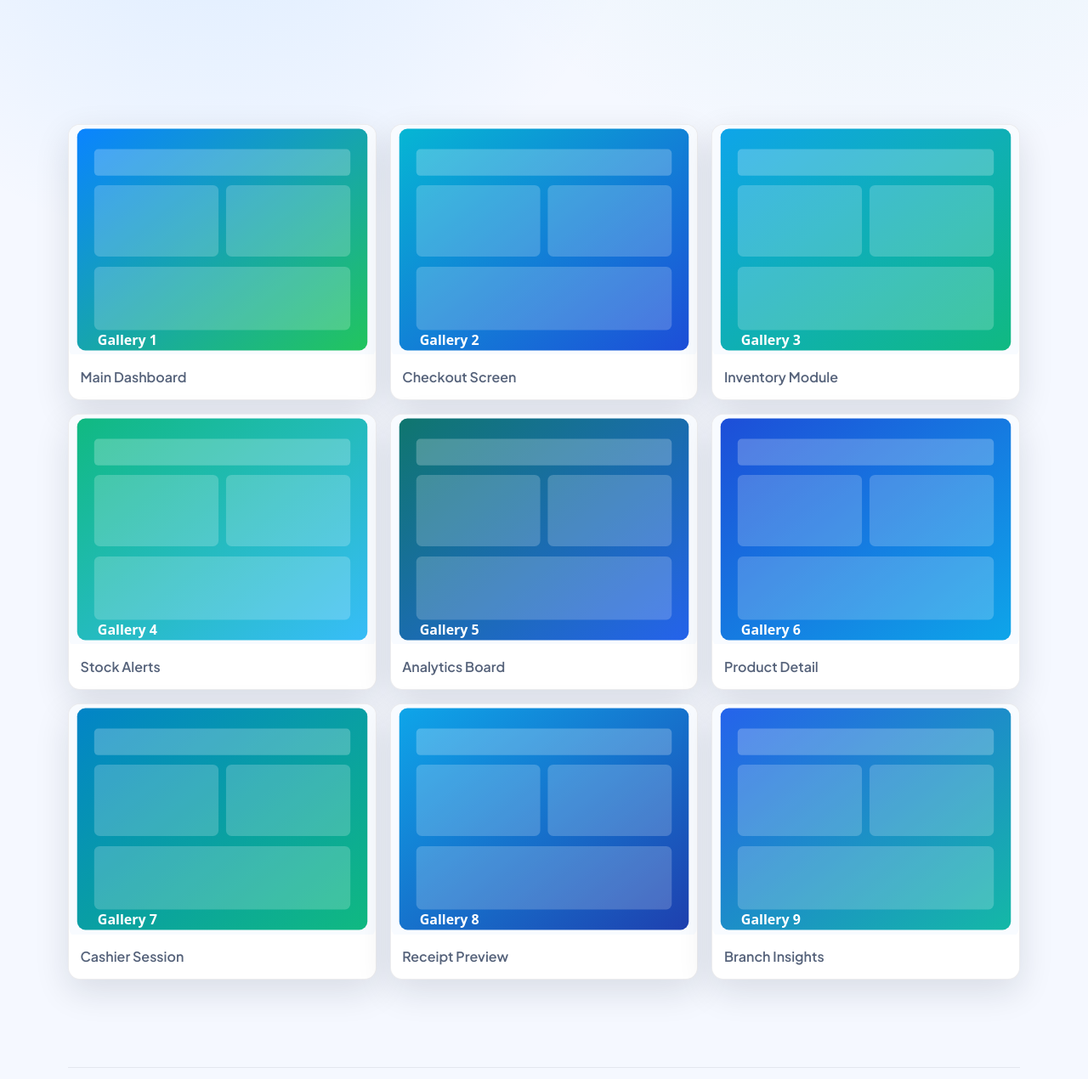
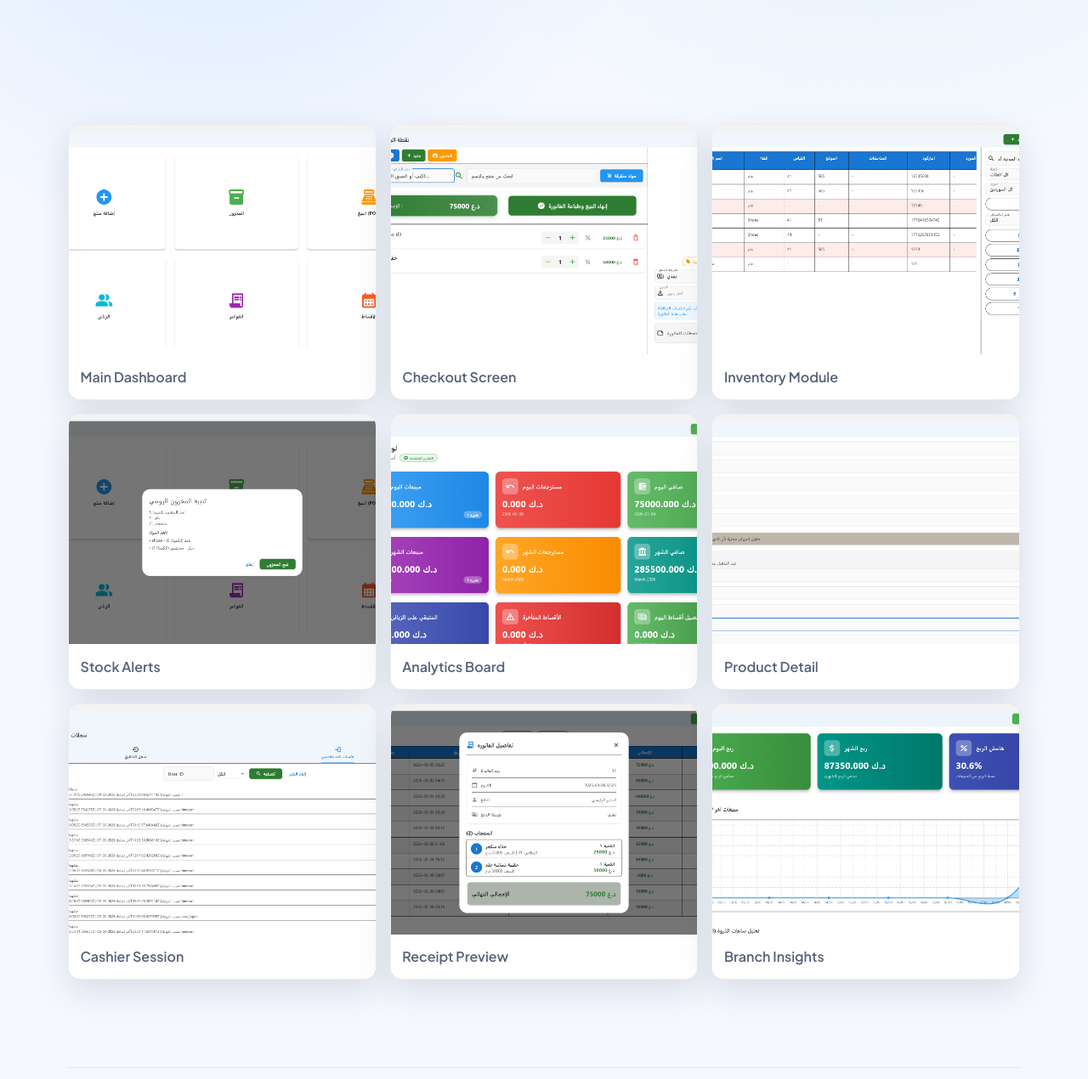
Before and after one commit to AliAdel199/portfolio, a plain HTML site: page gallery.html in a window 1280 px wide. Shown: the part 398-1668 px from the top of the page at 85% size. Drawn offline with Linux system fonts and the light colour scheme.

Commit message:
تحديث معرض الصور

```diff
--- a/gallery.html
+++ b/gallery.html
@@ -45,39 +45,39 @@
       <div class="container">
         <div class="gallery-grid">
           <figure class="gallery-item reveal">
-            <img src="images/gallery-1.svg" data-full="images/gallery-1.svg" alt="Dashboard view" loading="lazy" />
+            <img src="images/gallery-1.png" data-full="images/gallery-1.png" alt="Dashboard view" loading="lazy" />
             <figcaption data-i18n="g1">Main Dashboard</figcaption>
           </figure>
           <figure class="gallery-item reveal">
-            <img src="images/gallery-2.svg" data-full="images/gallery-2.svg" alt="Checkout flow" loading="lazy" />
+            <img src="images/gallery-2.png" data-full="images/gallery-2.png" alt="Checkout flow" loading="lazy" />
             <figcaption data-i18n="g2">Checkout Screen</figcaption>
           </figure>
           <figure class="gallery-item reveal">
-            <img src="images/gallery-3.svg" data-full="images/gallery-3.svg" alt="Inventory module" loading="lazy" />
+            <img src="images/gallery-3.png" data-full="images/gallery-3.png" alt="Inventory module" loading="lazy" />
             <figcaption data-i18n="g3">Inventory Module</figcaption>
           </figure>
           <figure class="gallery-item reveal">
-            <img src="images/gallery-4.svg" data-full="images/gallery-4.svg" alt="Stock alerts" loading="lazy" />
+            <img src="images/gallery-4.png" data-full="images/gallery-4.png" alt="Stock alerts" loading="lazy" />
             <figcaption data-i18n="g4">Stock Alerts</figcaption>
           </figure>
           <figure class="gallery-item reveal">
-            <img src="images/gallery-5.svg" data-full="images/gallery-5.svg" alt="Analytics dashboard" loading="lazy" />
+            <img src="images/gallery-5.png" data-full="images/gallery-5.png" alt="Analytics dashboard" loading="lazy" />
             <figcaption data-i18n="g5">Analytics Board</figcaption>
           </figure>
           <figure class="gallery-item reveal">
-            <img src="images/gallery-6.svg" data-full="images/gallery-6.svg" alt="Product profile" loading="lazy" />
+            <img src="images/gallery-6.png" data-full="images/gallery-6.png" alt="Product profile" loading="lazy" />
             <figcaption data-i18n="g6">Product Detail</figcaption>
           </figure>
           <figure class="gallery-item reveal">
-            <img src="images/gallery-7.svg" data-full="images/gallery-7.svg" alt="Cashier control" loading="lazy" />
+            <img src="images/gallery-7.png" data-full="images/gallery-7.png" alt="Cashier control" loading="lazy" />
             <figcaption data-i18n="g7">Cashier Session</figcaption>
           </figure>
           <figure class="gallery-item reveal">
-            <img src="images/gallery-8.svg" data-full="images/gallery-8.svg" alt="Receipt preview" loading="lazy" />
+            <img src="images/gallery-8.png" data-full="images/gallery-8.png" alt="Receipt preview" loading="lazy" />
             <figcaption data-i18n="g8">Receipt Preview</figcaption>
           </figure>
           <figure class="gallery-item reveal">
-            <img src="images/gallery-9.svg" data-full="images/gallery-9.svg" alt="Branch comparison" loading="lazy" />
+            <img src="images/gallery-9.png" data-full="images/gallery-9.png" alt="Branch comparison" loading="lazy" />
             <figcaption data-i18n="g9">Branch Insights</figcaption>
           </figure>
         </div>
```
Also changed, not shown: images/gallery-1.png (added), images/gallery-2.png (added), images/gallery-3.png (added), images/gallery-4.png (added), images/gallery-5.png (added), images/gallery-6.png (added), images/gallery-7.png (added), images/gallery-8.png (added), images/gallery-9.png (added).
